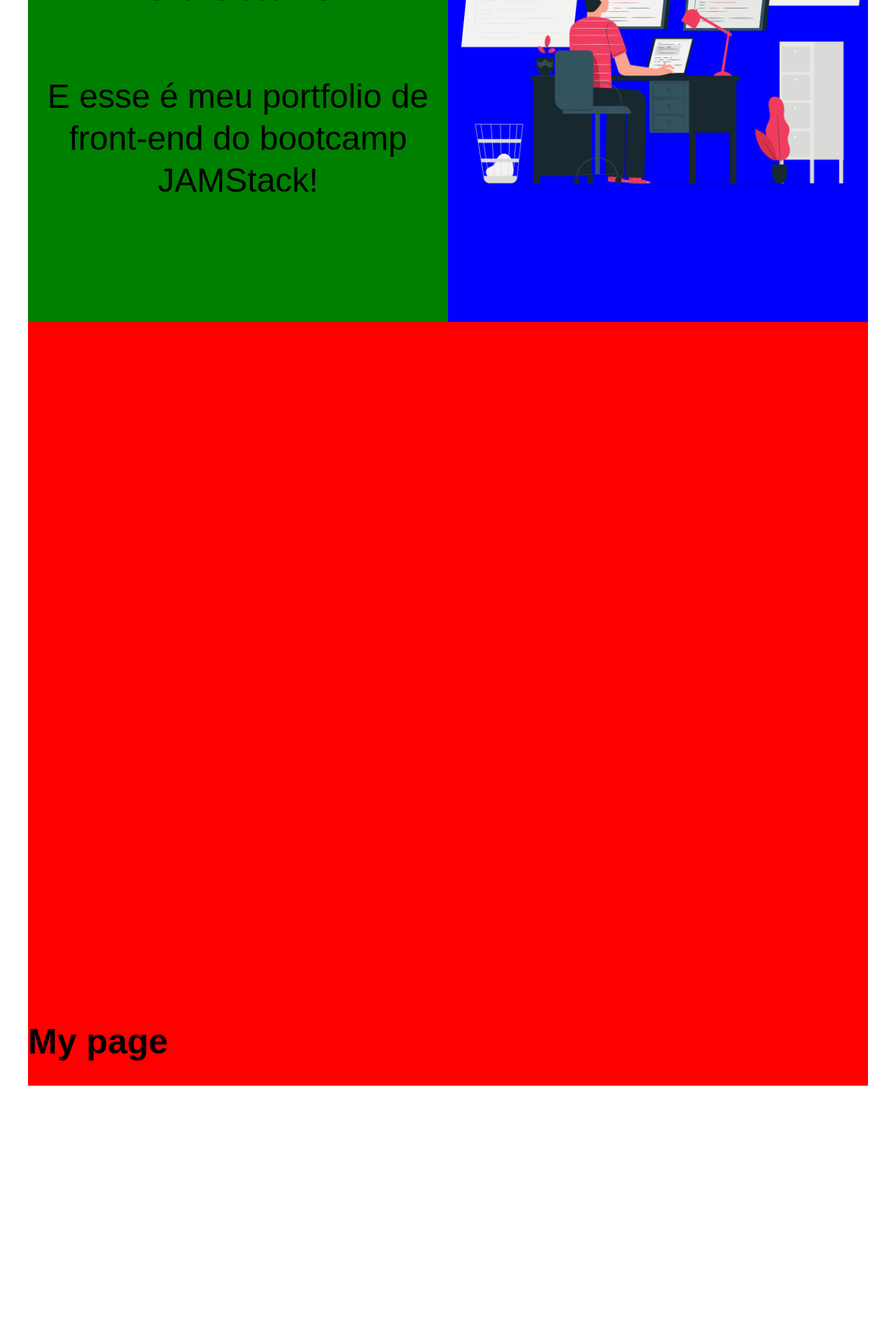
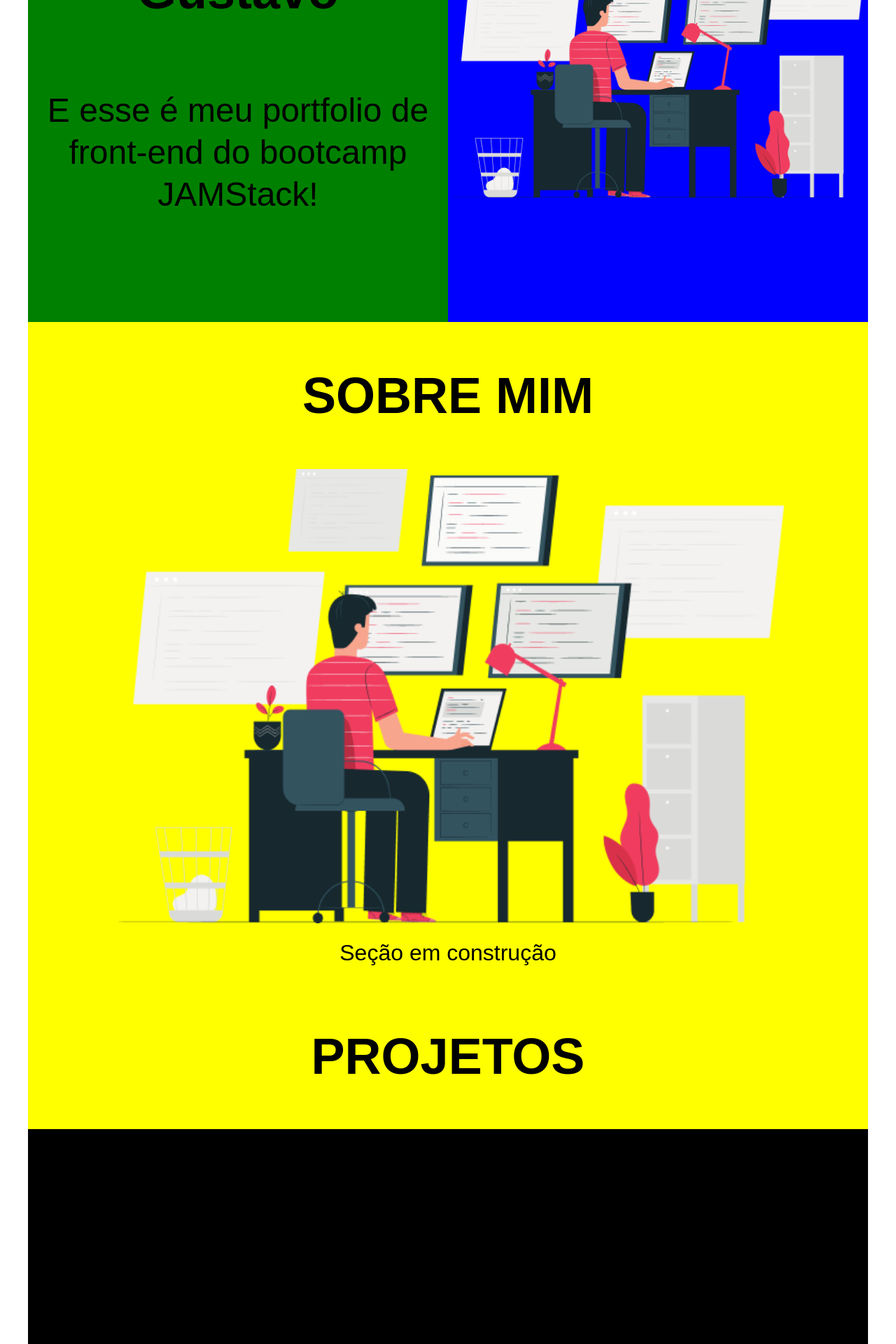
Before and after one commit to gmcotta/Gustavo_Matias_JAMStackAlura, a Next.js app: page / in a window 1280 px wide. Shown: the part 340-2260 px from the top of the page at 70% size. Before the commit the page ends 1891 px from the top, so only its background shows below. Built offline with nearby package versions, Linux system fonts and the light colour scheme; a web font is replaced by a local one.

Commit message:
Creating about section

```diff
--- a/pages/index.js
+++ b/pages/index.js
@@ -24,7 +24,10 @@
       >
         <Grid.Container>
           <Grid.Row
-            height="100vh"
+            height="95vh"
+            marginTop={{
+              xs: '40px',
+            }}
           >
             <Grid.Col
               value={{
@@ -36,9 +39,20 @@
               alignItems="center"
               backgroundColor="green"
             >
-              {/* variant={{xs: titleXS, md: title}} */}
-              <Text variant={{ xs: 'titleXS', lg: 'title' }} tag="h1" textAlign="center">Olá, meu nome é Gustavo</Text>
-              <Text variant={{ xs: 'subtitleXS', lg: 'subtitle' }} tag="h2" textAlign="center">E esse é meu portfolio de front-end do bootcamp JAMStack!</Text>
+              <Text
+                variant={{ xs: 'titleXS', lg: 'title' }}
+                tag="h1"
+                textAlign="center"
+              >
+                Olá, meu nome é Gustavo
+              </Text>
+              <Text
+                variant={{ xs: 'subtitleXS', lg: 'subtitle' }}
+                tag="p"
+                textAlign="center"
+              >
+                E esse é meu portfolio de front-end do bootcamp JAMStack!
+              </Text>
             </Grid.Col>
             <Grid.Col
               value={{
@@ -56,6 +70,54 @@
               />
             </Grid.Col>
           </Grid.Row>
+          <Grid.Row>
+            <Grid.Col
+              value={12}
+              display="flex"
+              flexDirection="column"
+              alignItems="center"
+              justifyContent="space-between"
+            >
+              <Text
+                variant={{ xs: 'titleXS', lg: 'title' }}
+                tag="h2"
+                textAlign="center"
+                textTransform="uppercase"
+              >
+                Sobre mim
+              </Text>
+              <img
+                src="/images/home.png"
+                alt="Imagem de uma pessoa sentada em uma cadeira, usando um laptop"
+                width="80%"
+              />
+              <Text
+                variant={{ xs: 'smallFontParagraph', lg: 'mediumFontParagraph' }}
+                tag="h2"
+                textAlign="center"
+              >
+                Seção em construção
+              </Text>
+            </Grid.Col>
+          </Grid.Row>
+          <Grid.Row>
+            <Grid.Col>
+              <Text
+                variant={{ xs: 'titleXS', lg: 'title' }}
+                tag="h2"
+                textAlign="center"
+                textTransform="uppercase"
+              >
+                Projetos
+              </Text>
+            </Grid.Col>
+            <Grid.Col
+              value={12}
+
+            >
+              <div style={{ width: 'auto', height: '320px', backgroundColor: 'black' }} />
+            </Grid.Col>
+          </Grid.Row>
           <Title>My page</Title>
         </Grid.Container>
       </Box>
--- a/src/components/core/Header/styles.js
+++ b/src/components/core/Header/styles.js
@@ -9,6 +9,7 @@
   justify-content: space-between;
   position: fixed;
   top: 0;
+  padding: 16px;
   background-color: ${({ theme }) => theme.colors.light.background.main};
 `;
 
--- a/src/components/core/layout/Grid/index.js
+++ b/src/components/core/layout/Grid/index.js
@@ -28,13 +28,13 @@
   flex-wrap: wrap;
   background-color: yellow;
   ${propToStyle('height')};
+  ${propToStyle('marginTop')};
 `;
 
 const Col = styled.div`
   flex-basis: 0;
   flex-grow: 1;
   ${propToStyle('backgroundColor')};
-
   ${propToStyle('display')};
   ${propToStyle('flexDirection')};
   ${propToStyle('justifyContent')};
@@ -48,6 +48,7 @@
       `;
     }
 
+    if (typeof value === 'object') {
       return transformBreakpointsIntoMediaQueries({
         ...(value.xs && {
           xs: css`
@@ -80,6 +81,7 @@
           `,
         }),
       });
+    }
   }};
   ${({ offset }) => {
     if (typeof offset === 'number') {
--- a/src/theme/typographyVariants.js
+++ b/src/theme/typographyVariants.js
@@ -24,12 +24,22 @@
     fontWeight: '500',
     lineHeight: 1.25,
   },
+  largeFontParagraph: {
+    fontSize: '40px',
+    fontWeight: '400',
+    lineHeight: 1,
+  },
+  mediumFontParagraph: {
+    fontSize: '32px',
+    fontWeight: '400',
+    lineHeight: 1,
+  },
   paragraph: {
     fontSize: '24px',
     fontWeight: '400',
     lineHeight: 1,
   },
-  smallParagraph: {
+  smallFontParagraph: {
     fontSize: '16px',
     fontWeight: '400',
     lineHeight: 1,
--- a/src/theme/utils/textVariantToStyles.js
+++ b/src/theme/utils/textVariantToStyles.js
@@ -29,15 +29,25 @@
     font-weight: ${({ theme }) => theme.typographyVariants.cardTitle.fontWeight};
     line-height: ${({ theme }) => theme.typographyVariants.cardTitle.lineHeight};
   `,
+    largeFontParagraph: css`
+    font-size: ${({ theme }) => theme.typographyVariants.largeFontParagraph.fontSize};
+    font-weight: ${({ theme }) => theme.typographyVariants.largeFontParagraph.fontWeight};
+    line-height: ${({ theme }) => theme.typographyVariants.largeFontParagraph.lineHeight};
+    `,
+    mediumFontParagraph: css`
+    font-size: ${({ theme }) => theme.typographyVariants.mediumFontParagraph.fontSize};
+    font-weight: ${({ theme }) => theme.typographyVariants.mediumFontParagraph.fontWeight};
+    line-height: ${({ theme }) => theme.typographyVariants.mediumFontParagraph.lineHeight};
+    `,
     paragraph: css`
     font-size: ${({ theme }) => theme.typographyVariants.paragraph.fontSize};
     font-weight: ${({ theme }) => theme.typographyVariants.paragraph.fontWeight};
     line-height: ${({ theme }) => theme.typographyVariants.paragraph.lineHeight};
   `,
-    smallParagraph: css`
-    font-size: ${({ theme }) => theme.typographyVariants.smallParagraph.fontSize};
-    font-weight: ${({ theme }) => theme.typographyVariants.smallParagraph.fontWeight};
-    line-height: ${({ theme }) => theme.typographyVariants.smallParagraph.lineHeight};
+    smallFontParagraph: css`
+    font-size: ${({ theme }) => theme.typographyVariants.smallFontParagraph.fontSize};
+    font-weight: ${({ theme }) => theme.typographyVariants.smallFontParagraph.fontWeight};
+    line-height: ${({ theme }) => theme.typographyVariants.smallFontParagraph.lineHeight};
   `,
   };
 
--- a/src/theme/utils/transformBreakpointsIntoMediaQueries.js
+++ b/src/theme/utils/transformBreakpointsIntoMediaQueries.js
@@ -2,17 +2,13 @@
 import breakpoints from '../breakpoints';
 
 function transformBreakpointsIntoMediaQueries(breakpointsWithCss) {
-  console.log('breakpointsWithCss', breakpointsWithCss);
-
   const breakpointsUsed = Object.keys(breakpointsWithCss);
-  console.log('breakpointsUsed', breakpointsUsed);
 
   const breakpointsFormatted = breakpointsUsed.map(breakpoint => css`
     @media screen and (min-width: ${breakpoints[breakpoint]}px) {
       ${breakpointsWithCss[breakpoint]};
     }
   `.join(''));
-  console.log('breakpointsFormatted', breakpointsFormatted);
   return breakpointsFormatted;
 }
 
```
Lines whose indentation alone changed are shown as unchanged.
